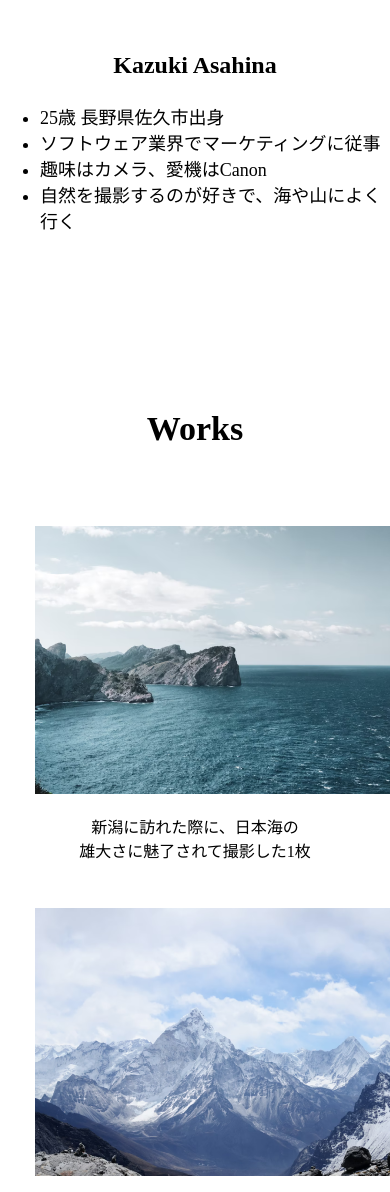
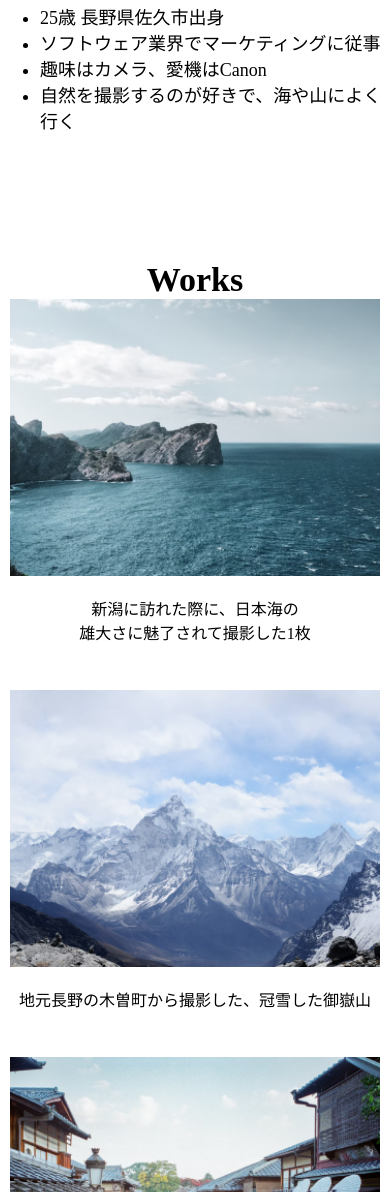
Before and after one commit to Kiyuco/html-css-practical, a plain HTML site: page kadai_001/index.html in a window 390 px wide. Shown: the part 808-2000 px from the top of the page. Drawn offline with Linux system fonts and the light colour scheme.

Commit message:
kadai_001再提出

```diff
--- a/kadai_001/index.html
+++ b/kadai_001/index.html
@@ -46,15 +46,15 @@
     <h2 id="works">Works</h2>
     <section class="works-inner">
       <div>
-        <img src="images/works1.png" alt="日本海" id="nihonkai-pic">
+        <img src="images/works1.png" alt="日本海" class="images-pic">
         <p>新潟に訪れた際に、日本海の<br>雄大さに魅了されて撮影した1枚</p>
       </div>
       <div >
-        <img src="images/works2.png" alt="御嶽山" id="nagano-pic">
+        <img src="images/works2.png" alt="御嶽山" class="images-pic">
         <p>地元長野の木曽町から撮影した、冠雪した御嶽山</p>
       </div>
       <div>
-        <img src="images/works3.png" alt="京都" id="kyoto-pic">
+        <img src="images/works3.png" alt="京都" class="images-pic">
         <p>京都で撮影した、明け方の古き良き日本の町並み</p>
       </div>
      </section>
--- a/kadai_001/style.css
+++ b/kadai_001/style.css
@@ -106,6 +106,13 @@ padding:100px 0;
 
 /*スマホ対応*/
 @media (max-width: 767px) {
+
+.header {
+  display:flex;
+  justify-content: center;
+
+}
+
   .header-logo{
   font-size: 28px;
 }
@@ -119,16 +126,24 @@ nav a{
   }
 
   .about {
-    padding:30px 0;
+    padding:10px 0;
   }
+
   .about-inner {
     display: flex;
     flex-direction: column;
+    gap:20px;
   }
+
 
   .about-inner h3{
     text-align:center;
   }
+
+  #works {
+    padding:0;
+    margin:0;
+    }
 
   .works-inner {
     display:flex;
@@ -138,22 +153,22 @@ nav a{
     margin:auto 0;
   }
 
+
+  .works-inner > div {
+    margin:0 10px;
+  }
+
   .works-inner p {
     text-align: center;
   }
 
-  #nihonkai-pic {
-    position: relative;
-    left:35px;
+  .images-pic {
+    width:100%;
+    height: auto;
   }
 
-  #nagano-pic {
-    position: relative;
-    left:35px;
+  .footer {
+    padding: 0;
   }
 
-  #kyoto-pic {
-    position: relative;
-    left:35px;
   }
-  }
```
